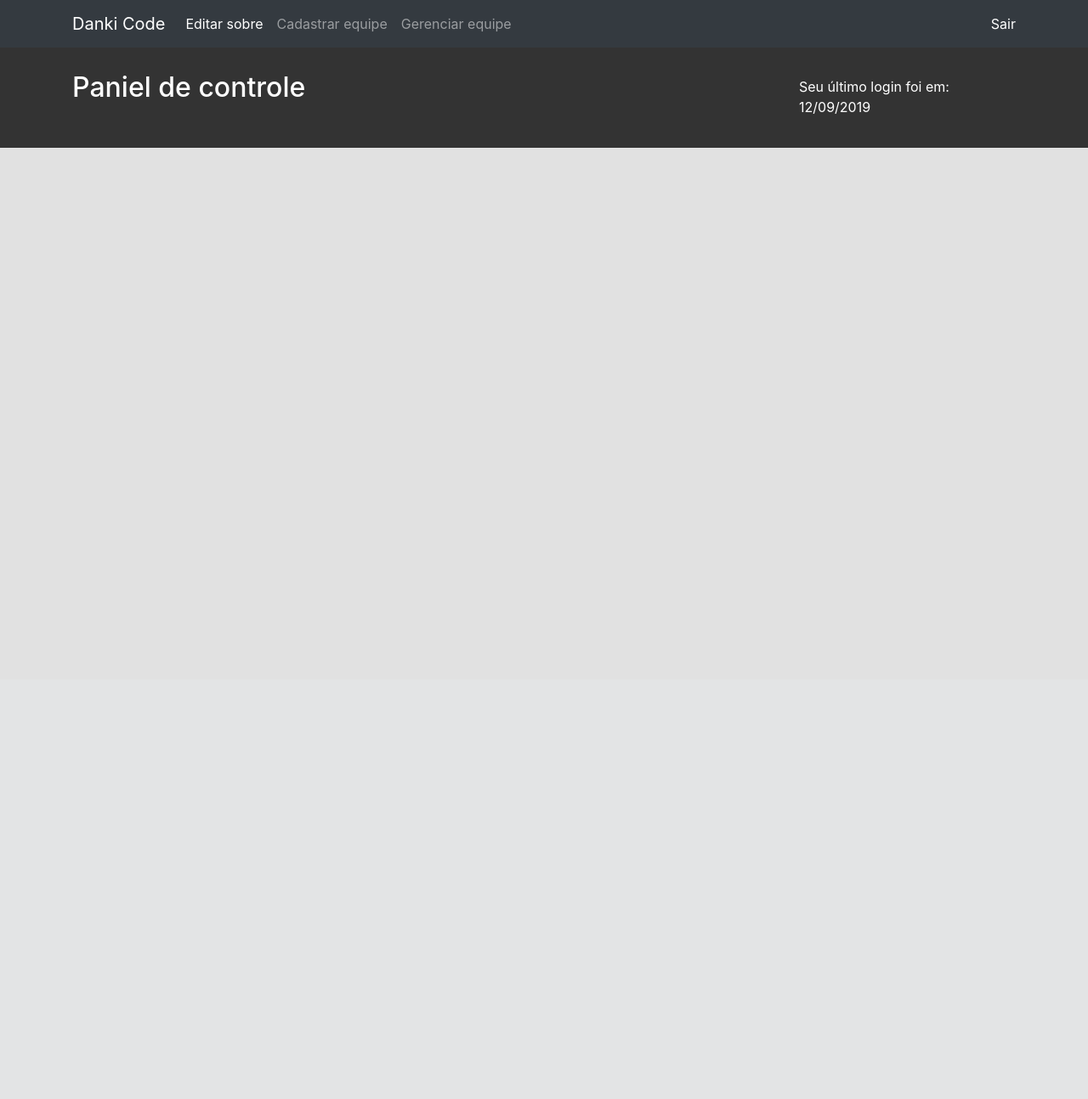
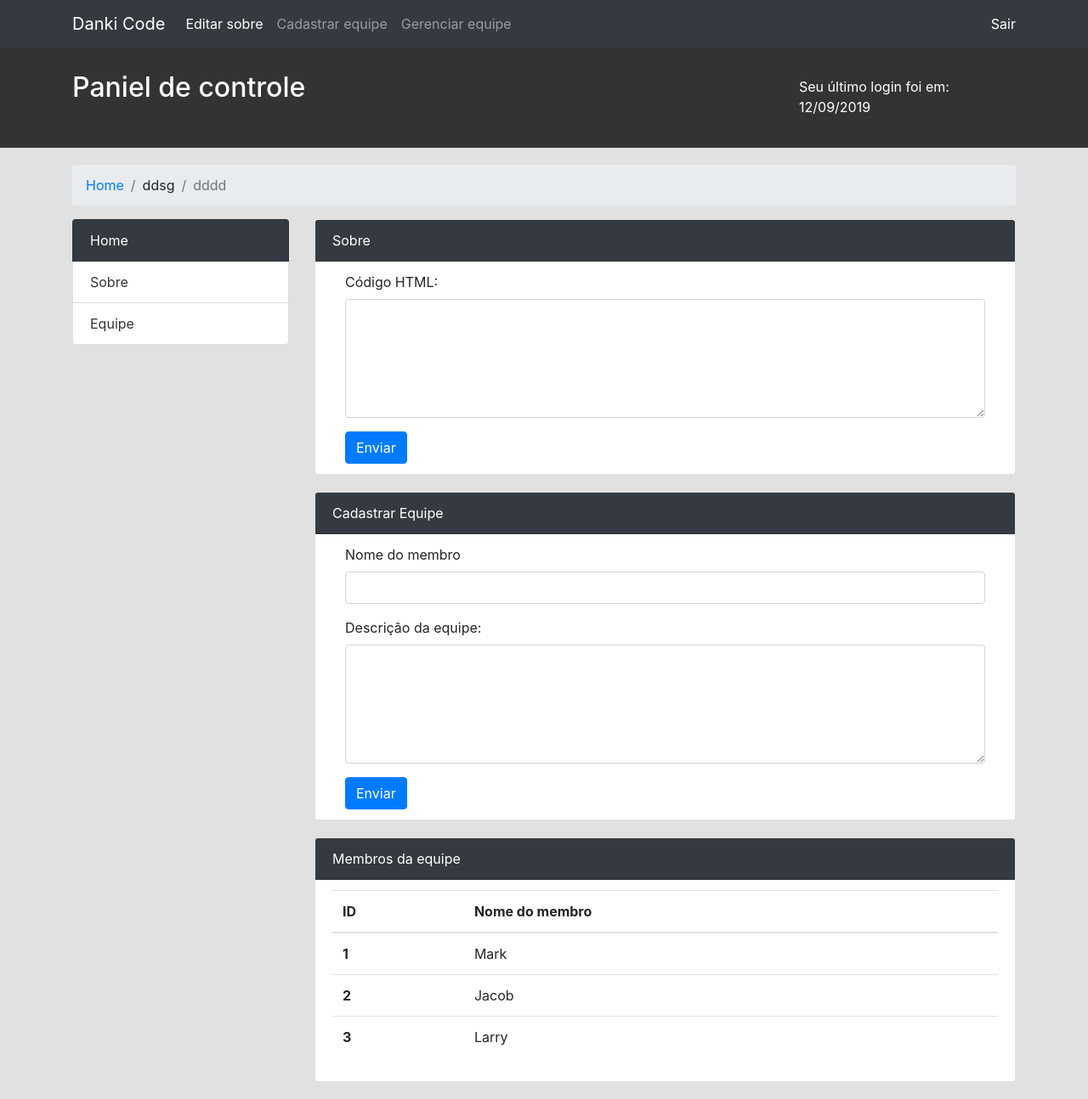
Before and after one commit to LuizFelipeGondim/cms-project, a PHP site: page / in a window 1280 px wide. Shown: the whole page at 85% size. Before the commit the page ends 174 px from the top, so only its background shows below. Run offline with PHP 8.4, Linux system fonts and the light colour scheme.

Commit message:
edition panel created

```diff
--- a/cms/css/style.css
+++ b/cms/css/style.css
@@ -2,16 +2,34 @@ body{
     background-color: rgb(225,225,225);
 }
 
+a{
+    text-decoration: none !important;
+}
 
-nav.navbar a{
-    text-decoration: none;
+/*---cor de fontes---*/
+.color-white{
     color: #fff;
 }
+
+.color-white:hover{
+    color: #fff !important;
+}
+
+.color-black{
+    color:#333;
+}
+
+.color-black:hover{
+    color: #333;
+}
+
+/*-----------------*/
 
 header#header{
     background-color: #333;
     color: #fff;
     padding: 20px 0px;
+    margin-bottom: 20px;
 }
 
 header#header p{
@@ -21,3 +39,26 @@ header#header p{
 header#header h2{
     margin-top: 8px;
 }
+
+/*-----------------*/
+
+section.principal .col-md-3 .list-group{
+    margin-bottom: 20px;
+}
+
+section.principal .col-md-3 .list-group a:hover{
+    color:#333;
+}
+
+section.principal .card{
+    width: 100% !important;
+}
+
+section.principal .card{
+    margin-bottom: 20px;
+}
+
+section.principal textarea{
+    height: 140px;
+    resize: vertical;
+}
--- a/cms/index.php
+++ b/cms/index.php
@@ -8,7 +8,6 @@
         <!-- Bootstrap CSS -->
         <link rel="stylesheet" href="https://stackpath.bootstrapcdn.com/bootstrap/4.5.2/css/bootstrap.min.css" integrity="sha384-JcKb8q3iqJ61gNV9KGb8thSsNjpSL0n8PARn9HuZOnIxN0hoP+VmmDGMN5t9UJ0Z" crossorigin="anonymous">
         <link rel="stylesheet" href="css/style.css">
-        <link rel="stylesheet" href="css/navbar.css">
         <title>CMS</title>
     </head>
 
@@ -34,7 +33,7 @@
                     </ul>
                     <ul class="nav navbar-nav navbar-right">
                         <li>
-                            <a href="?sair">Sair</a> <!-- colocar ícone -->
+                            <a href="?sair" class="color-white">Sair</a> <!-- colocar ícone -->
                         </li>
                     </ul>
                 </div>
@@ -53,6 +52,109 @@
             </div>
         </header>
 
+        <section class="bread">
+            <div class="container">
+                <ol class="breadcrumb">
+                    <li class="breadcrumb-item"><a href="#">Home</a></li>
+                    <li class="breadcrumb-item"><a href="#"></a>ddsg</li>
+                    <li class="breadcrumb-item active">dddd</li>
+                </ol>
+            </div>
+        </section>
+
+        <section class="principal">
+            <div class="container">
+                <div class="row">
+                    <div class="col-md-3">
+                        <div class="list-group">
+                            <a href="#" class="list-group-item color-white bg-dark">
+                                <!-- colocar ícone --> Home
+                            </a>
+                            <a href="" class="list-group-item color-black">
+                                Sobre
+                            </a>
+                            <a href="" class="list-group-item color-black">
+                                Equipe
+                            </a>
+                        </div>
+                    </div>
+                    <div class="col-md-9">
+                        <div class="card" style="width: 18rem;">
+                            <div class="card-header bg-dark color-white">
+                                Sobre
+                            </div>
+                            <ul class="list-group list-group-flush">
+                                <li class="list-group-item">
+                                    <form method="post" class="col-md-12">
+                                        <div class="form-group">
+                                            <label for="textarea">Código HTML: </label>
+                                            <textarea name="" id="textarea" class="form-control"></textarea>
+                                        </div>
+                                        <button type="submit" class="btn btn-primary">Enviar</button>
+                                    </form>
+                                </li>
+                            </ul>
+                        </div>
+
+                        <div class="card" style="width: 18rem;">
+                            <div class="card-header bg-dark color-white">
+                                Cadastrar Equipe
+                            </div>
+                            <ul class="list-group list-group-flush">
+                                <li class="list-group-item">
+                                    <form method="post" class="col-md-12">
+                                        <div class="form-group">
+                                            <label for="nome-membro">Nome do membro</label>
+                                            <input type="text" class="form-control" id="nome-membro">
+                                        </div>
+                                        <div class="form-group">
+                                            <label for="textarea-desc">Descrição da equipe: </label>
+                                            <textarea name="" id="textarea-desc" class="form-control"></textarea>
+                                        </div>
+                                        <button type="submit" class="btn btn-primary">Enviar</button>
+                                    </form>
+                                </li>
+                            </ul>
+                        </div>
+
+                        <div class="card" style="width: 18rem;">
+                            <div class="card-header bg-dark color-white">
+                                Membros da equipe
+                            </div>
+                            <ul class="list-group list-group-flush">
+                                <li class="list-group-item">
+                                    <div class="bd-example">
+                                        <table class="table">
+                                            <thead>
+                                                <tr>
+                                                    <th scope="col">ID</th>
+                                                    <th scope="col">Nome do membro</th>
+                                                </tr>
+                                            </thead>
+                                            <tbody>
+                                                <tr>
+                                                    <th scope="row">1</th>
+                                                    <td>Mark</td>
+                                                </tr>
+                                                <tr>
+                                                    <th scope="row">2</th>
+                                                    <td>Jacob</td>
+                                                </tr>
+                                                <tr>
+                                                    <th scope="row">3</th>
+                                                    <td>Larry</td>
+                                                </tr>
+                                            </tbody>
+                                        </table>
+                                    </div>
+                                </li>
+                            </ul>
+                        </div>
+                    </div>
+                </div>
+            </div>
+        </section>
+
         <script src="https://code.jquery.com/jquery-3.5.1.slim.min.js" integrity="sha384-DfXdz2htPH0lsSSs5nCTpuj/zy4C+OGpamoFVy38MVBnE+IbbVYUew+OrCXaRkfj" crossorigin="anonymous"></script>
         <script src="https://cdn.jsdelivr.net/npm/popper.js@1.16.1/dist/umd/popper.min.js" integrity="sha384-9/reFTGAW83EW2RDu2S0VKaIzap3H66lZH81PoYlFhbGU+6BZp6G7niu735Sk7lN" crossorigin="anonymous"></script>
         <script src="https://stackpath.bootstrapcdn.com/bootstrap/4.5.2/js/bootstrap.min.js" integrity="sha384-B4gt1jrGC7Jh4AgTPSdUtOBvfO8shuf57BaghqFfPlYxofvL8/KUEfYiJOMMV+rV" crossorigin="anonymous"></script>
```
